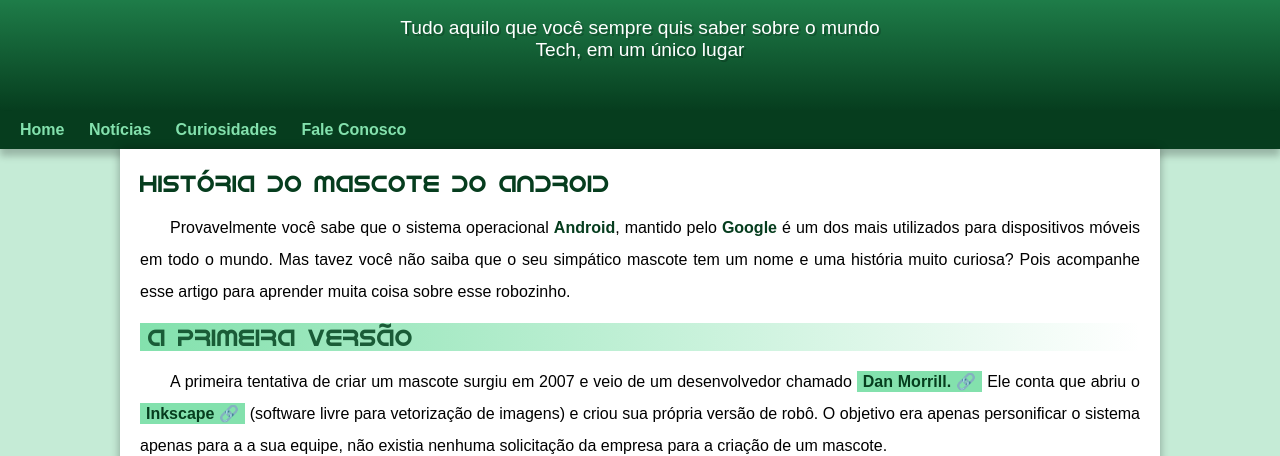
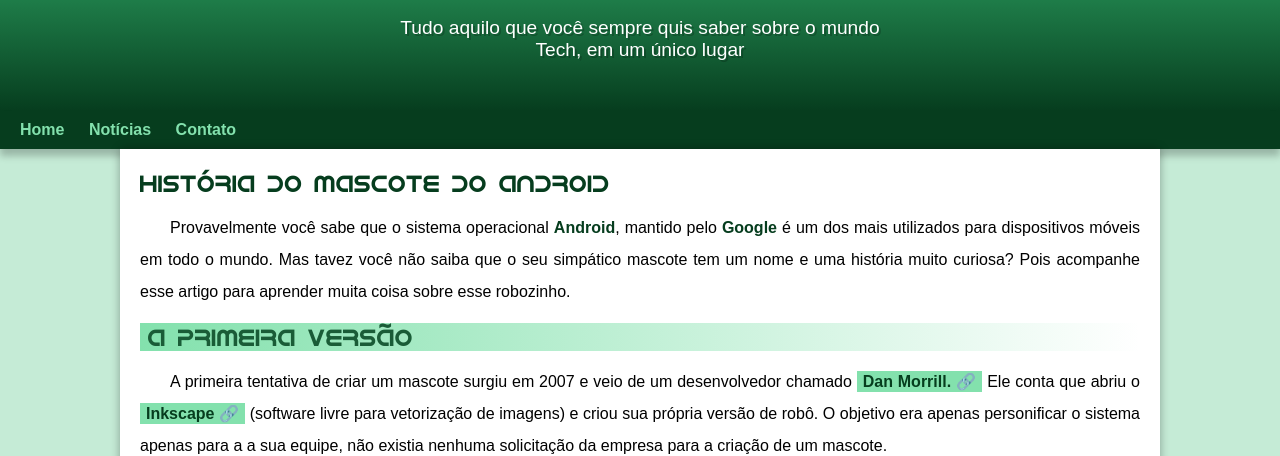
Before and after one commit to Felipehenrs/Projeto-Android, a plain HTML site: page index.html in a window 1280 px wide. Shown: the part 77-533 px from the top of the page. Drawn offline with Linux system fonts and the light colour scheme.

Commit message:
atualização

```diff
--- a/Style/style.css
+++ b/Style/style.css
@@ -59,7 +59,7 @@ header p{
     color: white;
     font-size: 1.2em;
     max-width: 500px;
-    margin: auto;
+    margin: 0 auto 0 auto;
     padding-right: 10px;
     padding-left: 10px;
     text-shadow: 2px 2px 0px rgba(0, 0, 0, 0.212);
--- a/index.html
+++ b/index.html
@@ -18,8 +18,7 @@
     <nav>
         <a href="#">Home</a>
         <a href="#">Notícias</a>
-        <a href="#">Curiosidades</a>
-        <a href="#">Fale Conosco</a>
+        <a href="#">Contato</a>
     </nav>
     <main>
         <article>
```
